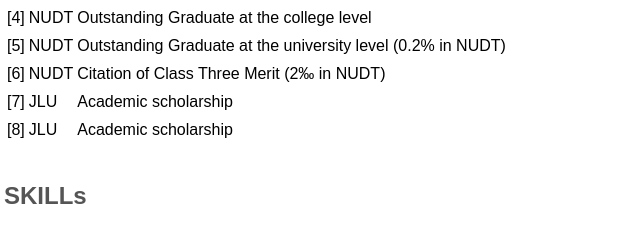
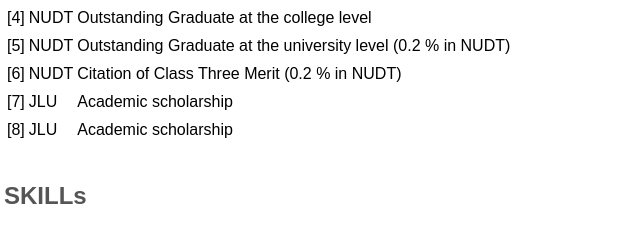
Before and after one commit to jindongli-Ai/jindongli-Ai.github.io, a plain HTML site: page index.html in a window 1280 px wide. Shown: the part 2997-3224 px from the top of the page, 16-656 px from the left. Drawn offline with Linux system fonts and the light colour scheme.

Commit message:
Update index.html

```diff
--- a/index.html
+++ b/index.html
@@ -231,13 +231,13 @@
         <tr>
             <td style="line-height: 1.5;">[5]</td>
             <td>NUDT</td>
-            <td>Outstanding Graduate at the university level (0.2% in NUDT)</td>
+            <td>Outstanding Graduate at the university level (0.2 % in NUDT)</td>
             <td>2015</td>
         </tr>
         <tr>
             <td style="line-height: 1.5;">[6]</td>
             <td>NUDT</td>
-            <td>Citation of Class Three Merit (2‰ in NUDT)</td>
+            <td>Citation of Class Three Merit (0.2 % in NUDT)</td>
             <td>2015</td>
         </tr>
         <tr>
```
